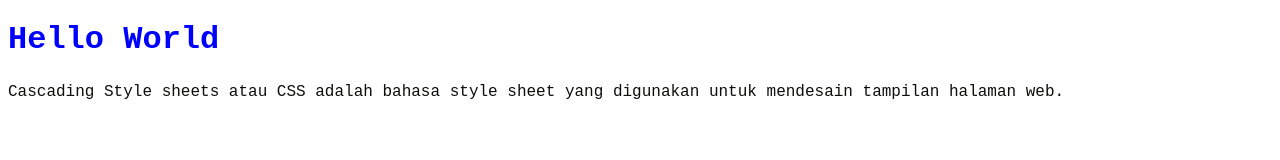
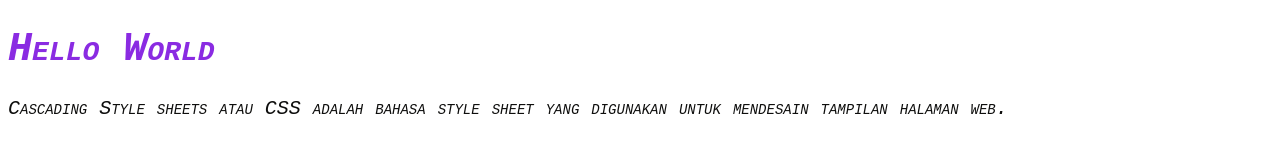
Before and after one commit to Dandywahyudin/latihan-css, a plain HTML site: page index.html in a window 1280 px wide. Drawn offline with Linux system fonts and the light colour scheme.

Commit message:
ubah css

```diff
--- a/index.html
+++ b/index.html
@@ -4,20 +4,9 @@
     <meta charset="UTF-8">
     <meta name="viewport" content="width=device-width, initial-scale=1.0">
     <title>Document</title>
+    <link rel="stylesheet" href="style.css">
 
 </head>
-<style>
-    body {
-        font-family: 'Courier New';
-    }
-    h1 {
-        color: blue;
-    }
-    p {
-        line-height: 1.6em;
-        color: rgb(14, 14, 13);
-    }
-</style>
 <body>
     <h1>Hello World</h1>
     <p>Cascading Style sheets atau CSS adalah bahasa style sheet yang digunakan untuk mendesain tampilan halaman web.</p>
--- /dev/null
+++ b/style.css
@@ -0,0 +1,13 @@
+ body {
+        font-family: 'Courier New';
+        font-size: 20px;
+        font-variant: small-caps;
+        font-style: italic;
+    }
+    h1 {
+        color: blueviolet;
+    }
+    p {
+        line-height: 20px;
+        color: rgb(14, 14, 13);
+    }
```
